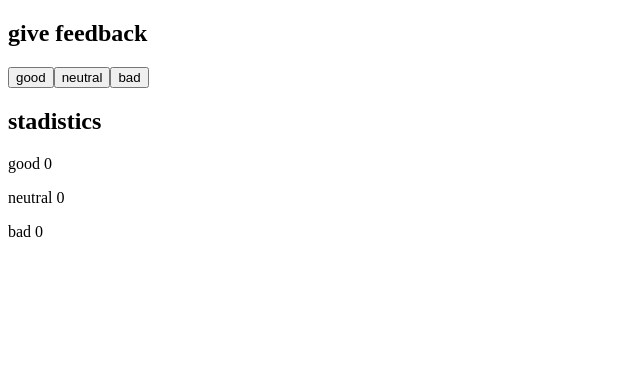
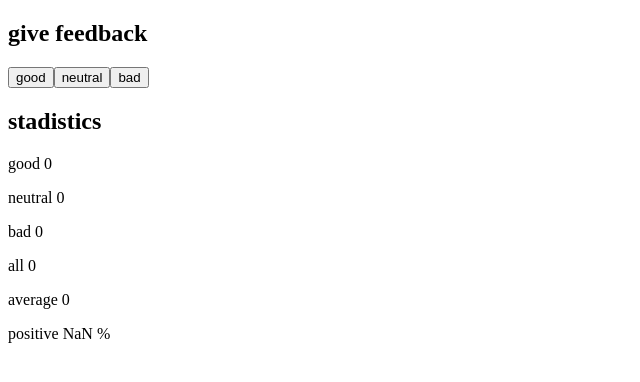
Before and after one commit to paulmdev/fullstackopen, a React (Vite) app in the folder part1/unicafe/: page / in a window 1280 px wide. Shown: the top 382 px of the page, without its empty margins (0-640 px from the left). Built offline with nearby package versions, Linux system fonts and the light colour scheme; the HTML template or start-up script is replaced by a standard one.

Commit message:
✨ finish step2

```diff
--- a/part1/unicafe/src/App.jsx
+++ b/part1/unicafe/src/App.jsx
@@ -5,6 +5,8 @@ const App = () => {
   const [feedback, setFeedback] = useState({ good: 0, neutral: 0, bad: 0 });
 
   const { good, neutral, bad } = feedback;
+
+  const getTotal = () => good + neutral + bad;
 
   return (
     <div>
@@ -24,6 +26,9 @@ const App = () => {
       <p>good {good}</p>
       <p>neutral {neutral} </p>
       <p>bad {bad} </p>
+      <p>all {getTotal()}</p>
+      <p>average {getTotal() / 3}</p>
+      <p>positive {(good * 100) / getTotal()} %</p>
     </div>
   );
 };
```
